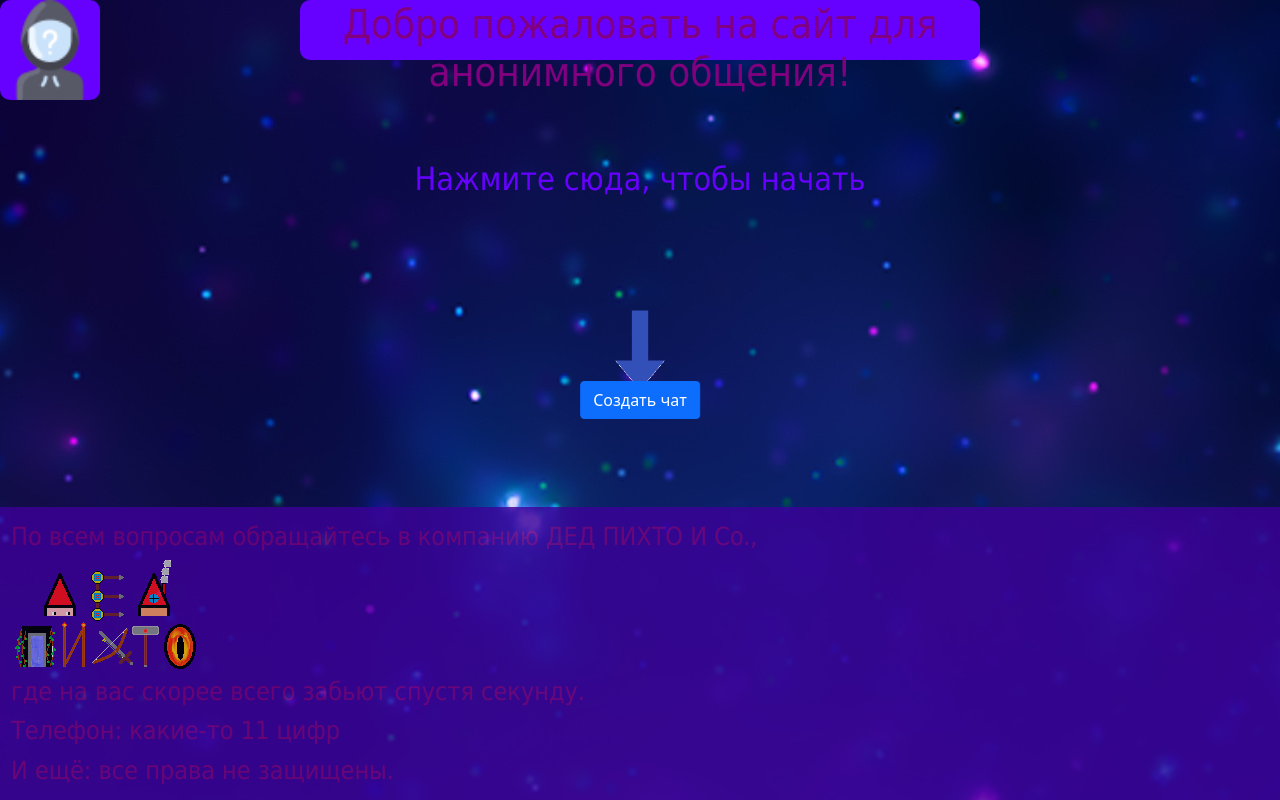
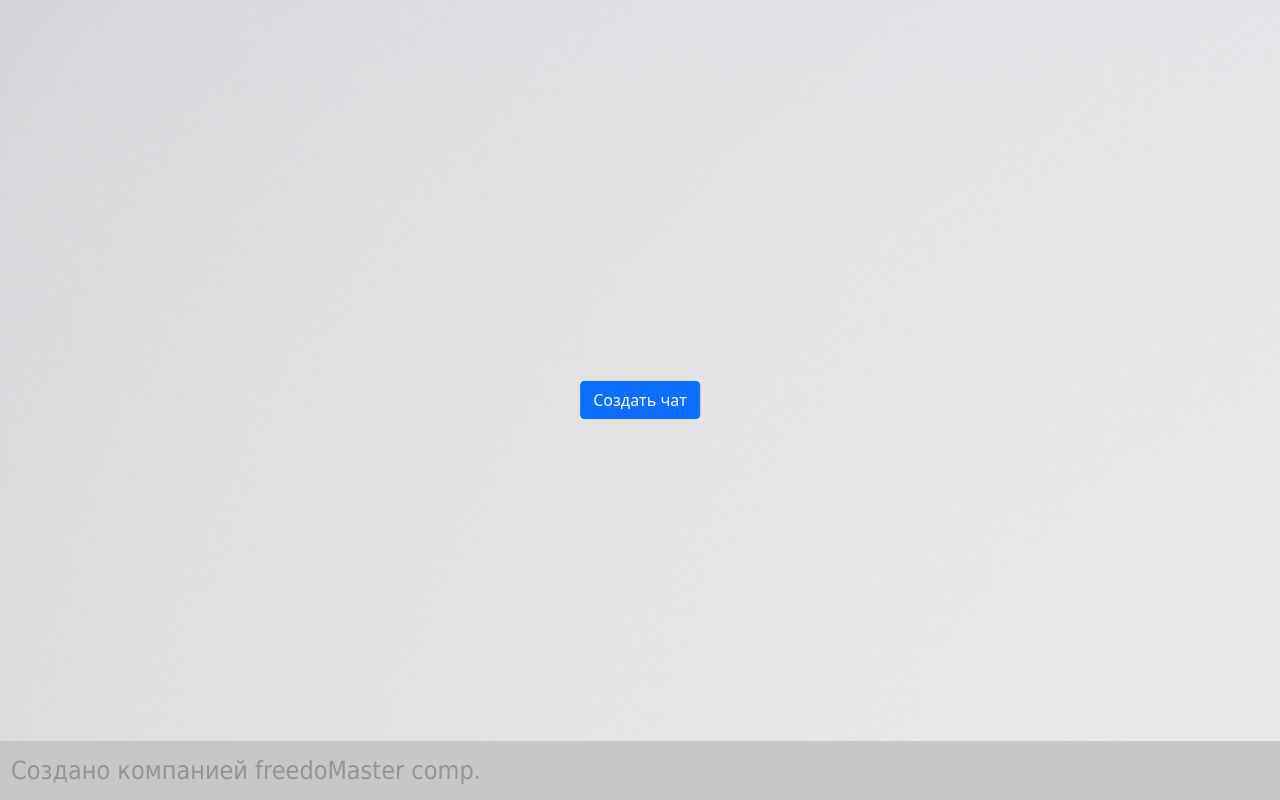
Before and after one commit to first-debug/anonim_website, a Flask app: page / in a window 1280 px wide. Run offline with Flask 2, Linux system fonts and the light colour scheme; some libraries are stand-ins or nearby versions.

Commit message:
Попробовал сделать свой стиль

```diff
--- a/static/css/style.css
+++ b/static/css/style.css
@@ -1,12 +1,12 @@
 body {
+text-align: center;
 background-image: url(images/fon.jpg)
 }
 
 h1 {
 text-align: center;
-color: purple;
+color: green;
 font-family: Tahoma;
-background-color: #6600ff;
 margin-left: 300px;
 margin-right: 300px;
 height: 60px;
@@ -21,7 +21,6 @@ margin: 100px;
 }
 
 h4{
-text-align: left;
 }
 
 .logo {
@@ -31,12 +30,20 @@ background-color: #6600ff;
 border-radius: 10px;
 }
 
+.btn-remove{
+height: 45px;
+width: 45px;
+text-align: center;
+display: block;
+margin: 0 auto;
+}
+
 .chat_box {
 border-color: purple;
 margin: 100px;
 text-align: center;
-background-color: #6600ff;
 width: 1000px;
+display: inline-block;
 }
 
 .button_color {
@@ -47,14 +54,26 @@ background-color: purple;
 border-color: purple;
 }
 
+.btnar{
+display: inline-block;
+}
+
+.textar{
+display: inline-block;
+}
+
+.picar{
+display: inline-block;
+}
+
 .footer {
 position: fixed;
 left: 0;
 bottom: 0;
 padding: 10px;
-background-color: #3d0099;
+background-color: #C0C0C0;
 opacity: 0.8;
-color: purple;
+color: gray;
 font-size: 25px;
 font-family: Tahoma;
 width: 100%;
@@ -64,4 +83,7 @@ width: 100%;
 margin-top: 8px;
 padding-bottom: 5px;
 margin-left: 5px;
+text-align: center;
+display: block;
+margin: 0 auto;
 }
--- a/static/script/script.js
+++ b/static/script/script.js
@@ -5,20 +5,20 @@ function update_chat() {
             var h4;
             if (element.type == 'msg') {
                 h4 = jQuery('<h4>', {
-                    class: 'message rounded bg-info w-25 container',
+                    class: 'message rounded bg-light w-25 container',
                     text: element.message,
                 }).appendTo('#chat_box');
             }
             else {
                 h4 = jQuery('<h4>');
                 jQuery('<img>', {
-                    class: 'message rounded w-25 container bg-opacity-10',
+                    class: 'message rounded w-25 container',
                     src: element.message,
                     alt: ''
                 }).appendTo(h4);
                 h4.appendTo('#chat_box');
             }
-            h4.append(`<button class="btn-remove" data-id=${element.id}></button>`);
+            h4.append(`<button class="btn-remove" data-id=${element.id}><img class="del_img" src="/static/css/images/btn-remove.png" width="30" height="30"></button>`);
         });
         $('button.btn-remove').click(function () {
             event.preventDefault();
--- a/templates/index.html
+++ b/templates/index.html
@@ -1,19 +1,11 @@
 {% extends "base.html" %}
 
 {% block content %}
-<div class="logo"><img src="/static/css/images/logo.png" width="100px" height="100px"></div>
-<h1>Добро пожаловать на сайт для анонимного общения!</h1>
-<h2>Нажмите сюда, чтобы начать</h2>
-<center><img src="/static/css/images/arrow_down.gif" width="100 px" height="100 px"></center>
 <div class="footer">
-        <table>
-        <td>По всем вопросам обращайтесь в компанию ДЕД ПИХТО И Co.,</td>
-        <tr><td><img src="static/css/images/Logo1.png"></td></tr>
-        <tr><td>где на вас скорее всего забьют спустя секунду.</td></tr>
-        <tr><td>Телефон: какие-то 11 цифр</td></tr>
-        <tr><td>И ещё: все права не защищены.</td></tr>
-        </table>
-</div>
+            <table>
+            <td>Создано компанией freedoMaster comp.</td>
+            </table>
+    </div>
 <form action="" method="post">
         {{ form.hidden_tag() }}
         <p>{{ form.submit(type="submit", class="btn btn-primary position-absolute top-50 start-50 translate-middle") }}</p>
```
Also changed, not shown: templates/chat.html (+11 -16 lines), db/chats.db, static/css/images/Logo1.png (deleted), static/css/images/arrow_down.gif (deleted), static/css/images/fon.jpg, static/css/images/logo.png (deleted).
